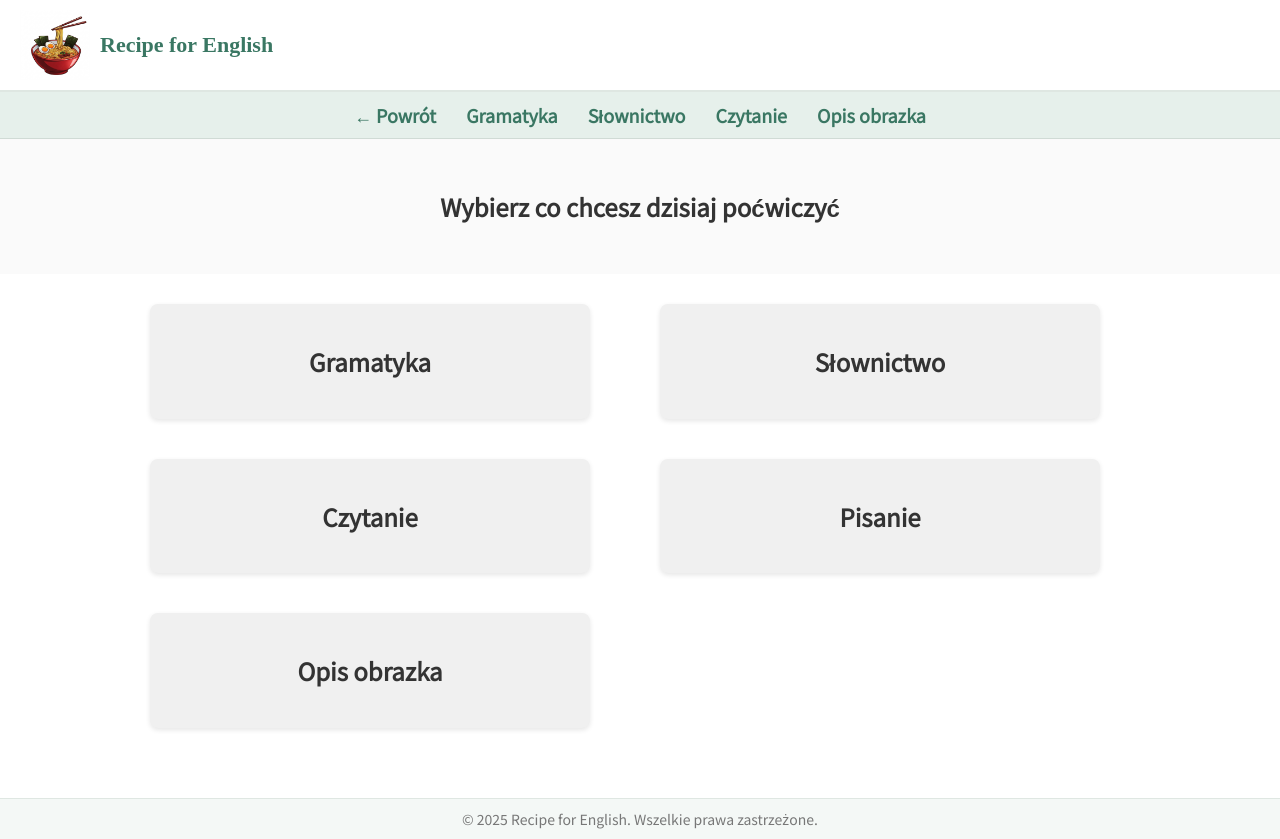
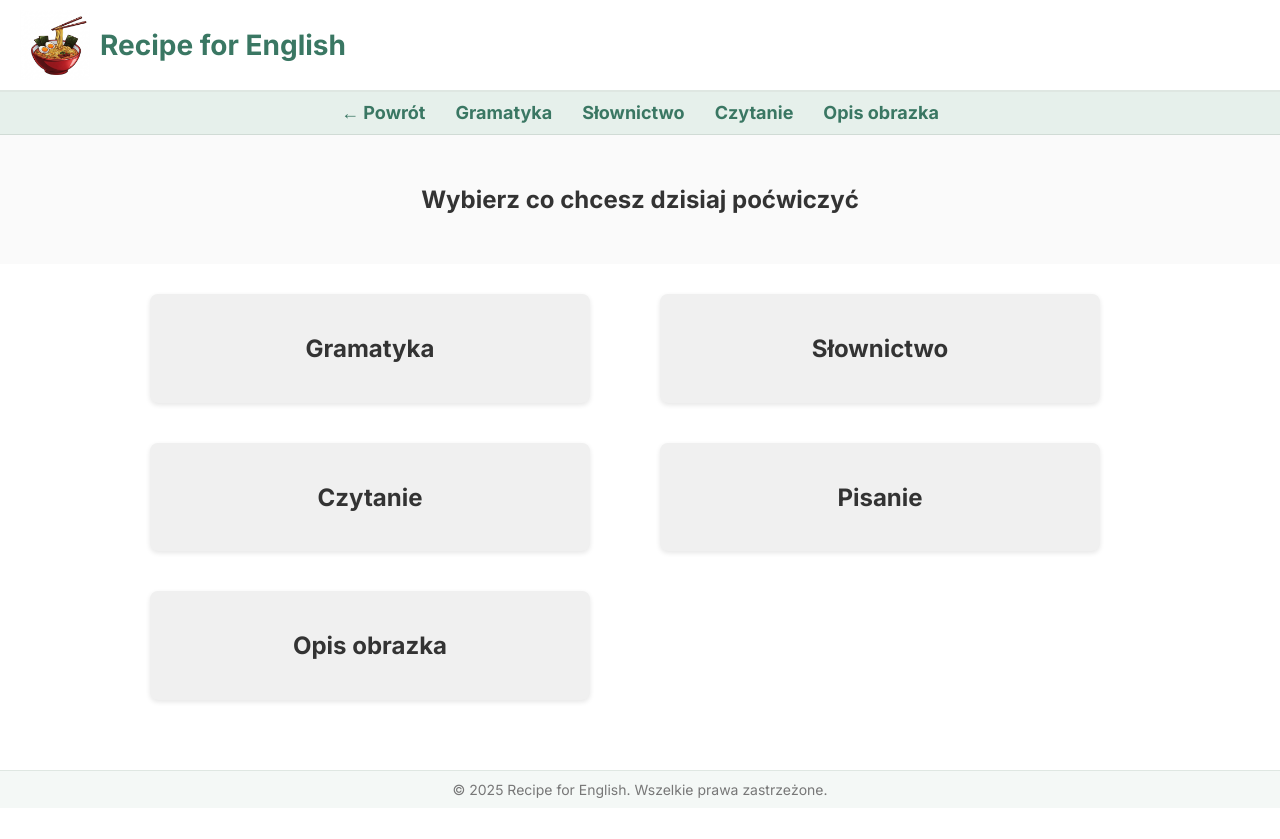
Before and after one commit to JuliusRadz/tutoring, a plain HTML site: page Cwiczenia.html in a window 1280 px wide. After the commit the page ends 808 px from the top, so only its background shows below. Drawn offline with Linux system fonts and the light colour scheme.

Commit message:
Add files via upload

```diff
--- a/Cwiczenia.html
+++ b/Cwiczenia.html
@@ -7,7 +7,9 @@
     <link rel="stylesheet" href="style.css">
     <style>
     </style>
-    <link href="https://fonts.googleapis.com/css2?family=Noto+Sans+JP&family=Noto+Serif+JP&display=swap" rel="stylesheet">
+    <link rel="preconnect" href="https://fonts.googleapis.com">
+    <link rel="preconnect" href="https://fonts.gstatic.com" crossorigin>
+    <link href="https://fonts.googleapis.com/css2?family=Inter:wght@400;500;700&display=swap" rel="stylesheet">
 </head>
 <body>
 
--- a/style.css
+++ b/style.css
@@ -1,5 +1,5 @@
 body {
-    font-family: 'Noto Sans JP', sans-serif;
+    font-family: 'Inter', sans-serif;
     margin: 0;
     padding: 0;
     background: #ffffff;
@@ -21,11 +21,11 @@ header img {
     margin-right: 10px;
 }
 header h1 {
-    font-size: 22px;
+    font-size: 28px;
     color: #3a7763;
     margin: 0;
     font-weight: bold;
-    font-family: 'Noto Serif JP', serif;
+    font-family: 'Inter', serif;
 }
 nav {
     background-color: #e6f0eb;
```
Also changed, not shown: Czasy angielskie.html (+3 -1 lines), Czesci mowy.html (+3 -1 lines), Lekcje.html (+3 -1 lines), index.html (+3 -1 lines).
